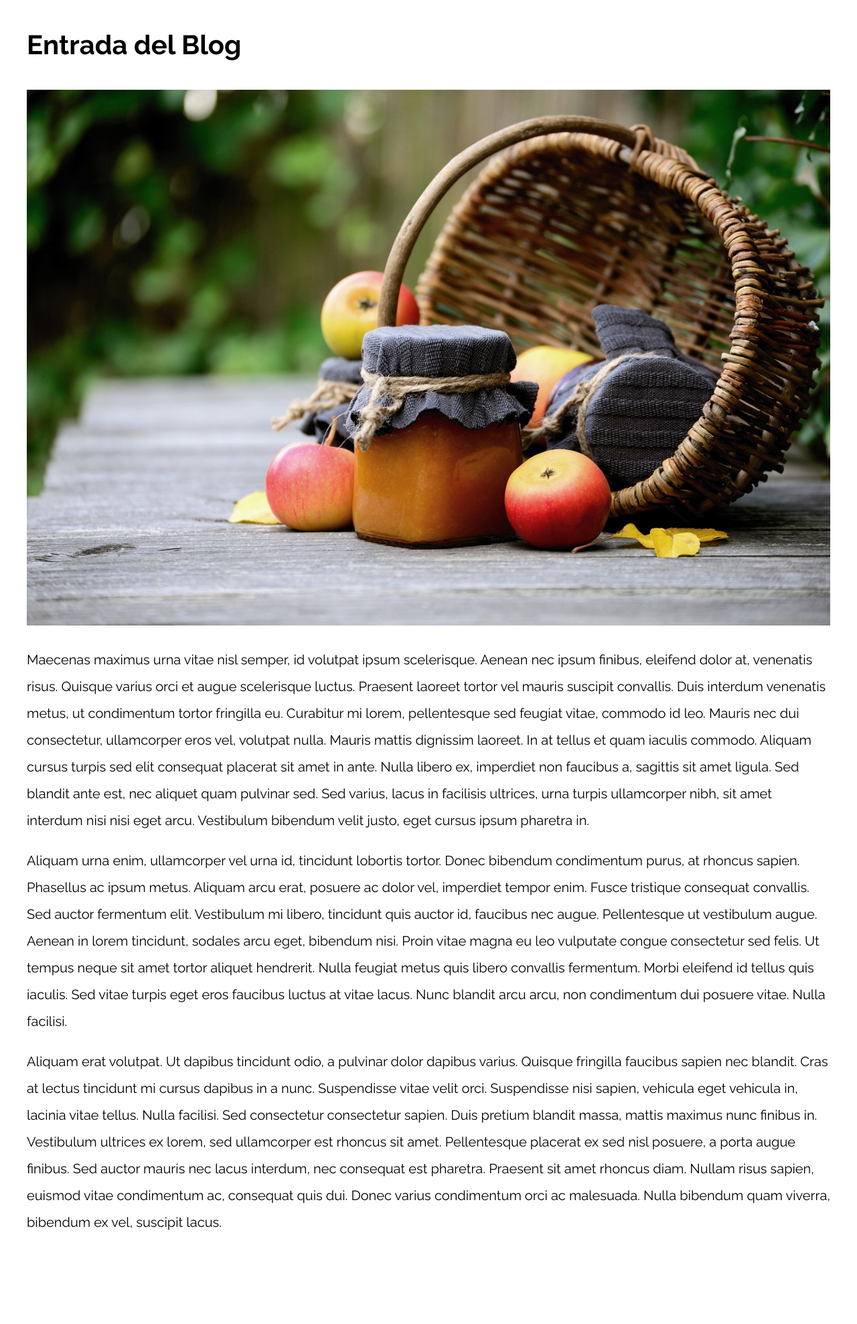
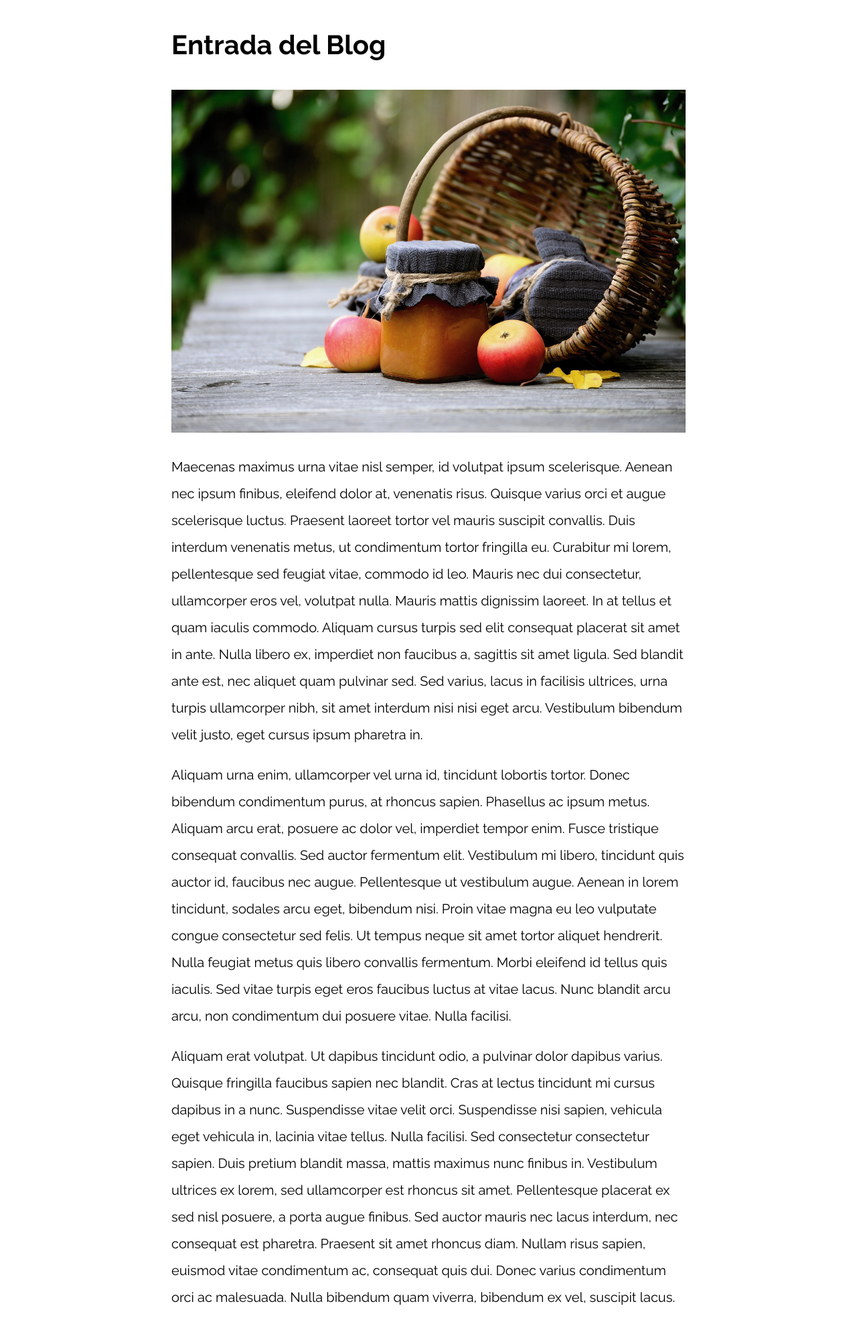
Before and after one commit to mundoenrique/desarrollo-web-juan-pablo, a PHP site: page / in a window 1280 px wide. Shown: the whole page at 67% size. Before the commit the page ends 1865 px from the top, so only its background shows below. Run offline with PHP 8.4, Linux system fonts and the light colour scheme.

Commit message:
mostly fluid

```diff
--- a/03-css-design-patterns/14-tiny_tweaks/css/styles.css
+++ b/03-css-design-patterns/14-tiny_tweaks/css/styles.css
@@ -14,16 +14,9 @@ body {
   font-size: 1.6rem;
   line-height: 2;
 }
-
-img {
-  max-width: 100%;
-}
-
 h1 {
   font-size: 4rem;
 }
-
-/** CODIGO AQUI **/
 
 h2 {
   font-size: 3.2rem;
@@ -31,12 +24,6 @@ h2 {
 
 p {
   font-size: 2rem;
-}
-
-.contenedor {
-  max-width: 1200px;
-  width: 95%;
-  margin: 0 auto;
 }
 
 .entrada-blog a {
@@ -50,3 +37,24 @@ p {
 }
 
 /** CODIGO AQUI **/
+.contenedor {
+  max-width: 120rem;
+  width: 95%;
+  margin: 0 auto;
+}
+
+@media (min-width: 768px) {
+  .contenedor {
+    width: 80%;
+  }
+}
+
+@media (min-width: 992px) {
+  .contenedor {
+    width: 60%;
+  }
+}
+
+img {
+  max-width: 100%;
+}
```
